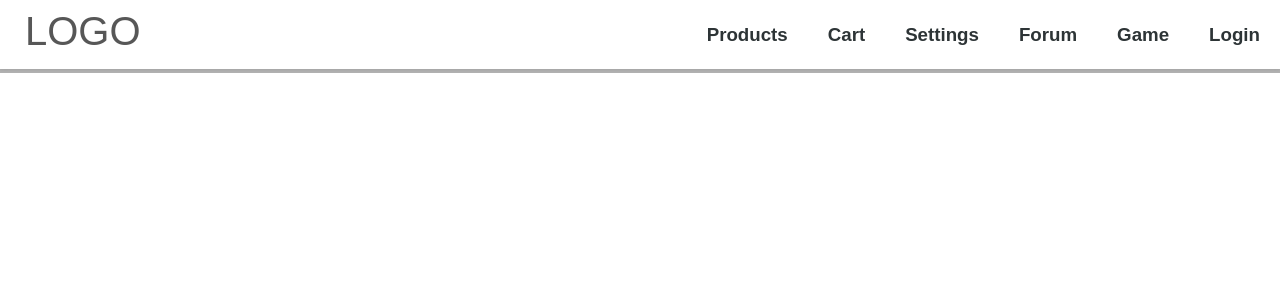
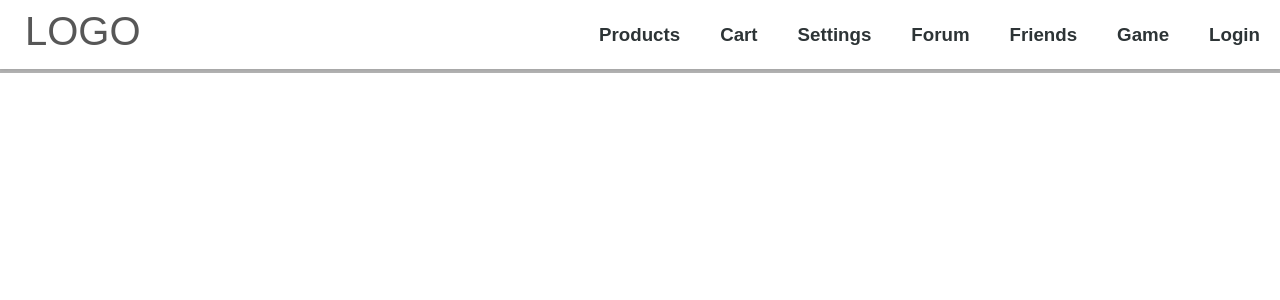
Before and after one commit to alxwong1991/hkct-php-project, a PHP site: page /game/header.php in a window 1280 px wide. Shown: the top 300 px of the page. Run offline with PHP 8.4, Linux system fonts and the light colour scheme.

Commit message:
update headers

```diff
--- a/game/header.php
+++ b/game/header.php
@@ -21,7 +21,7 @@ if (session_status() == PHP_SESSION_NONE) {
     <script src="https://ajax.googleapis.com/ajax/libs/jquery/3.5.1/jquery.min.js"></script>
     <script src="https://maxcdn.bootstrapcdn.com/bootstrap/3.4.1/js/bootstrap.min.js"></script>
     <link rel="stylesheet" href="../login-system/css/fontawesome-free-6.0.0-web/css/all.css">
-    <link href="gamestyle.css" rel="stylesheet">
+    <link href="./gamestyle.css" rel="stylesheet">
     <link rel="stylesheet" href="./header.css" />
     <header>
         <div class="header-wrapper">
@@ -38,13 +38,11 @@ if (session_status() == PHP_SESSION_NONE) {
                             <h3 class="nav-titles">Products</h3>
                         </li>
                     </a>
-                    <?php
-                    if (isset($_SESSION["useruid"])) {
-                        echo "<a class='link-styles' href='../shopping_cart.php'><li class='list-styles'><h3 class='nav-titles'>Cart</h3></li></a>";
-                    } else {
-                        echo "<a class='link-styles' href='../login-system/login-register.php'><li class='list-styles'><h3 class='nav-titles'>Cart</h3></li></a>";
-                    }
-                    ?>
+                    <a class="link-styles" href="../shopping_cart.php">
+                        <li class="list-styles">
+                            <h3 class="nav-titles">Cart</h3>
+                        </li>
+                    </a>
                     <a class="link-styles" href="../php/admin.inc.php">
                         <li class="list-styles">
                             <h3 class="nav-titles">Settings</h3>
@@ -55,6 +53,11 @@ if (session_status() == PHP_SESSION_NONE) {
                             <h3 class="nav-titles">Forum</h3>
                         </li>
                     </a>
+                    <a class="link-styles" href="../friendList.php">
+                        <li class="list-styles">
+                            <h3 class="nav-titles">Friends</h3>
+                        </li>
+                    </a>
                     <a class="link-styles" href="./game.php">
                         <li class="list-styles">
                             <h3 class="nav-titles">Game</h3>
@@ -62,7 +65,6 @@ if (session_status() == PHP_SESSION_NONE) {
                     </a>
                     <?php
                     if (isset($_SESSION["useruid"])) {
-                        echo "<a class='link-styles' href='../friendList.php'><li class='list-styles'><h3 class='nav-titles'>Friends</h3></li></a>";
                         echo "<a class='link-styles' href='../login-system/profile/profile.php'><li class='list-styles'><h3 class='nav-titles'>Profile</h3></li></a>";
                     } else {
                         echo "<a class='link-styles' href='../login-system/login-register.php'><li class='list-styles'><h3 class='nav-titles'>Login</h3></li></a>";
@@ -79,13 +81,11 @@ if (session_status() == PHP_SESSION_NONE) {
                     <h3 class="nav-titles">Products</h3>
                 </li>
             </a>
-            <?php
-            if (isset($_SESSION["useruid"])) {
-                echo "<a class='link-styles' href='../shopping_cart.php'><li class='list-styles'><h3 class='nav-titles'>Cart</h3></li></a>";
-            } else {
-                echo "<a class='link-styles' href='../login-system/login-register.php'><li class='list-styles'><h3 class='nav-titles'>Cart</h3></li></a>";
-            }
-            ?>
+            <a class="link-styles" href="../shopping_cart.php">
+                <li class="list-styles">
+                    <h3 class="nav-titles">Cart</h3>
+                </li>
+            </a>
             <a class="link-styles" href="../login-system/php/admin.inc.php">
                 <li class="list-styles">
                     <h3 class="nav-titles">Settings</h3>
@@ -96,6 +96,11 @@ if (session_status() == PHP_SESSION_NONE) {
                     <h3 class="nav-titles">Forum</h3>
                 </li>
             </a>
+            <a class="link-styles" href="../friendList.php">
+                <li class="list-styles">
+                    <h3 class="nav-titles">Friends</h3>
+                </li>
+            </a>
             <a class="link-styles" href="./game.php">
                 <li class="list-styles">
                     <h3 class="nav-titles">Game</h3>
@@ -103,7 +108,6 @@ if (session_status() == PHP_SESSION_NONE) {
             </a>
             <?php
             if (isset($_SESSION["useruid"])) {
-                echo "<a class='link-styles' href='../friendList.php'><li class='list-styles'><h3 class='nav-titles'>Friends</h3></li></a>";
                 echo "<a class='link-styles' href='../login-system/profile/profile.php'><li class='list-styles'><h3 class='nav-titles'>Profile</h3></li></a>";
             } else {
                 echo "<a class='link-styles' href='../login-system/login-register.php'><li class='list-styles'><h3 class='nav-titles'>Login</h3></li></a>";
```
Also changed, not shown: header.php (+2 -10 lines), login-system/header.php (+9 -14 lines), login-system/profile/profile-nav.php (+10 -10 lines).
